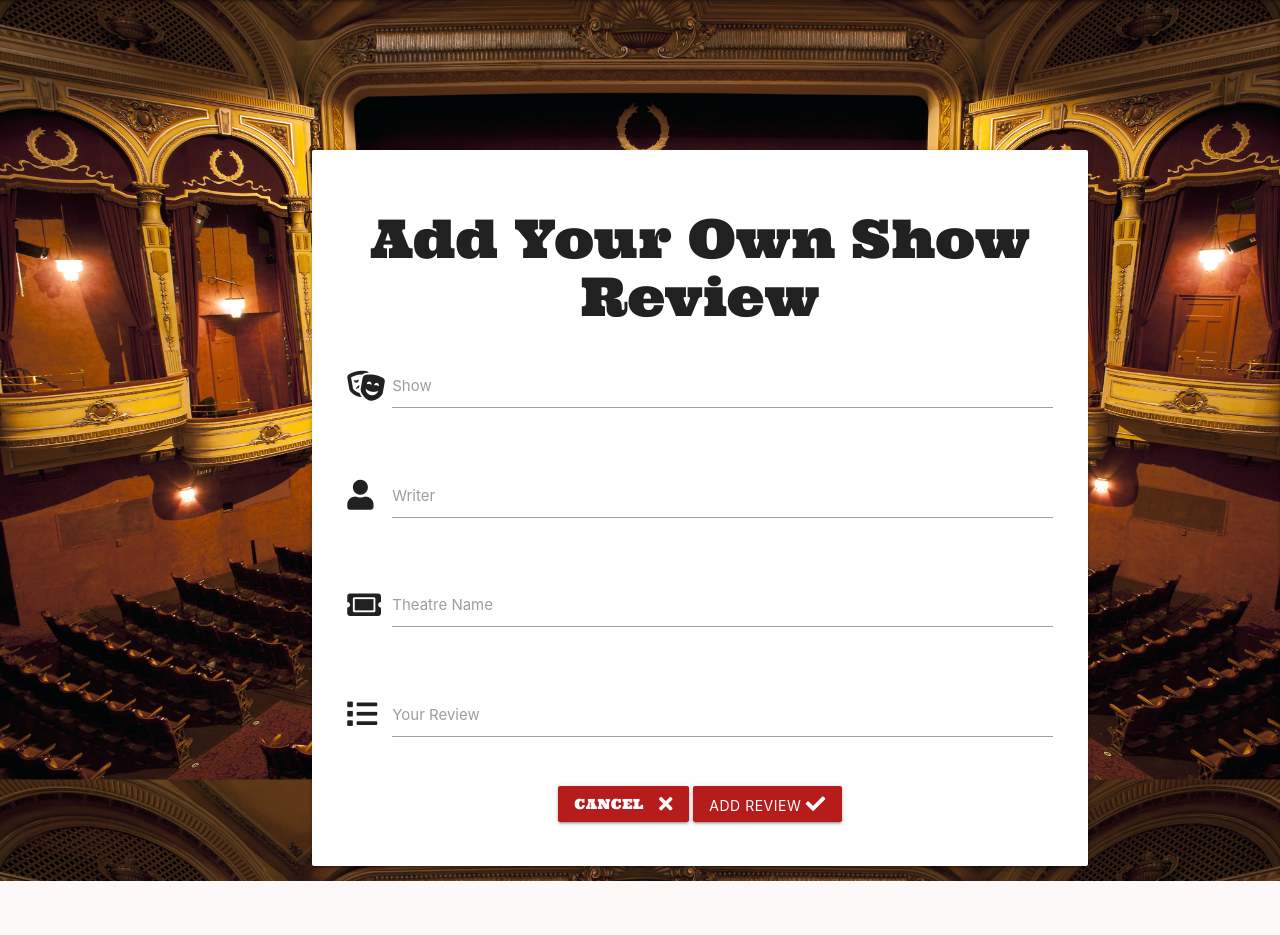
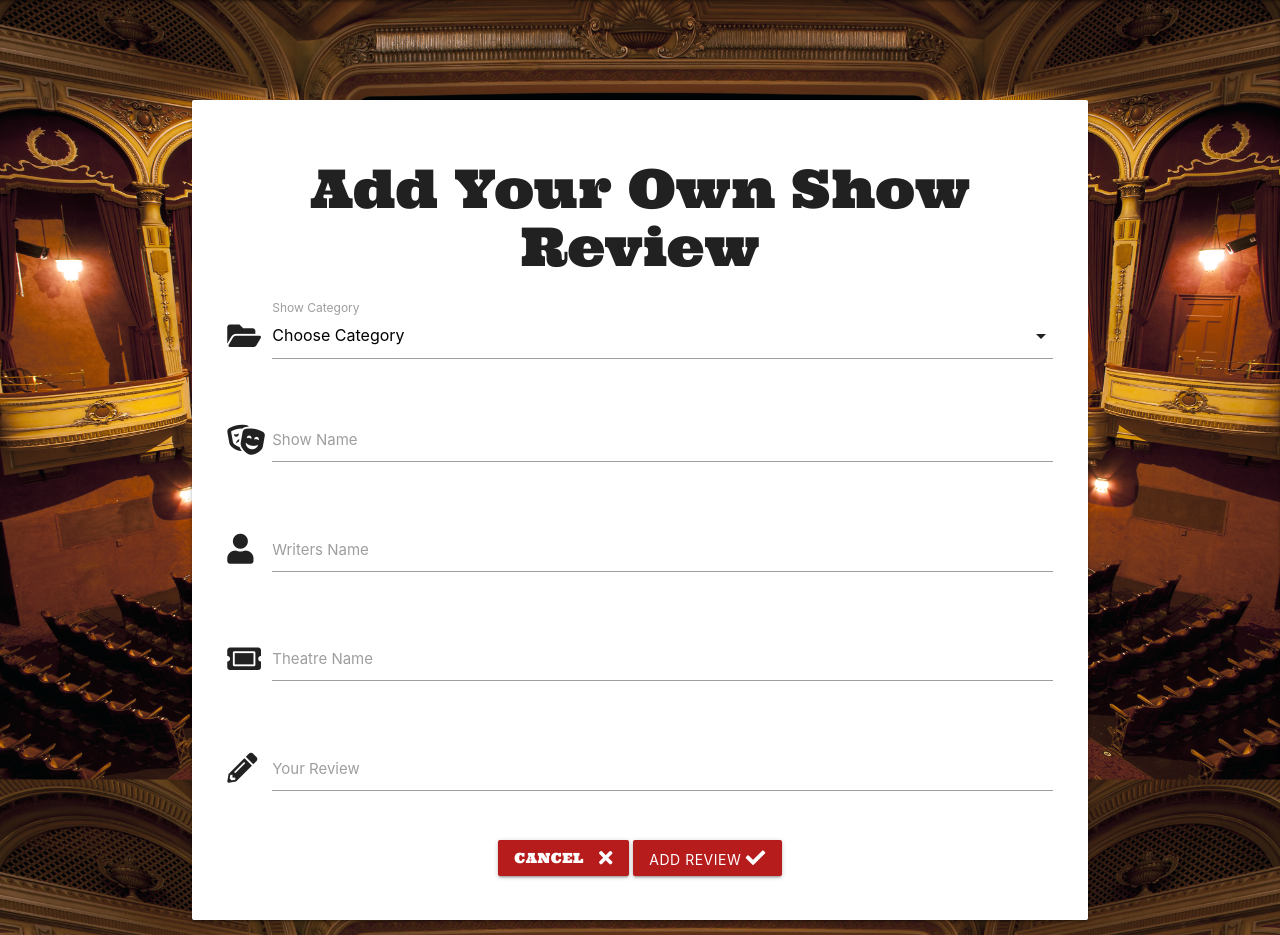
Before and after one commit to Craggy19/theatre_reviews, a Flask app: page /add_show in a window 1280 px wide. Shown: the part 68-1003 px from the top of the page. Before the commit the page ends 949 px from the top, so only its background shows below. Run offline with Flask 2, Linux system fonts and the light colour scheme; data that the repository does not hold is empty; some libraries are stand-ins or nearby versions.

Commit message:
Add categories dropdown

```diff
--- a/app.py
+++ b/app.py
@@ -117,21 +117,8 @@ def logout():
 
 @app.route("/add_show", methods=["GET", "POST"])
 def add_show():
-    # takes user input to send to DB
-    if request.method == "POST":
-        shows = {
-            "url": request.form.get("url"),
-            "show_name": request.form.get("show_name"),
-            "writer": request.form.get("writer"),
-            "theatre_name": request.form.get("theatre_name"),
-            "created_by": session["user"]
-        }
-        # post users input to MongoDB
-        mongo.db.shows.insert_one(shows)
-        flash("New Show Successfully Added!")
-        return redirect(url_for("get_shows"))
-
-    return render_template("add_show.html")
+    categories = mongo.db.categories.find().sort("category_name", 1)
+    return render_template("add_show.html", categories=categories)
 
 
 if __name__ == "__main__":
--- a/static/css/style.css
+++ b/static/css/style.css
@@ -14,10 +14,8 @@ body {background-image: url(../images/theatre.jpg);
 }
 
 .card-panel {
-    margin-top: 150px;
-
+    margin-top: 100px;
     position: relative;
-    margin-left: 120px;
 }
 
 .brand-logo {
--- a/static/js/script.js
+++ b/static/js/script.js
@@ -1,4 +1,5 @@
 $(document).ready(function(){
     $('.sidenav').sidenav({edge: "right"});
     $('.collapsible').collapsible();
+    $('select').formSelect();
   });
--- a/templates/add_show.html
+++ b/templates/add_show.html
@@ -4,14 +4,25 @@
 <div class="row card-panel white">
    <h2 class="center-align">Add Your Own Show Review</h2>
    <form class="col s12" method="POST" action="{{ url_for('add_show') }}">
-
+        <div class="row">
+            <div class="input-field col s12">
+                <i class="fas fa-folder-open prefix"></i>
+                <select id="category_name" name="category_name" class="validate" required>
+                    <option value="" disabled selected>Choose Category</option>
+                    {% for category in categories %}
+                        <option value="{{ category.category_name }}">{{ category.category_name }}</option>
+                    {% endfor %}
+                 </select>
+                <label for="category_name">Show Category</label>
+            </div>
+        </div>
       <!--add name of show-->
       <div class="row">
          <div class="input-field col s12">
             <i class="fas fa-theater-masks prefix"></i>
-            <textarea id="show_name" name="show_name" minlength="5" maxlength="15"
+            <textarea id="show_name" name="show_name" minlength="5" maxlength="200"
                class="materialize-textarea validate" required></textarea>
-            <label for="show_name">Show</label>
+            <label for="show_name">Show Name</label>
          </div>
       </div>
       <!--add writers name -->
@@ -19,7 +30,7 @@
          <div class="input-field col s12">
             <i class="fas fa-user prefix"></i>
             <textarea id="writer" name="writer" class="materialize-textarea validate" required></textarea>
-            <label for="writer">Writer</label>
+            <label for="writer">Writers Name</label>
          </div>
       </div>
       <!--add theatre name-->
@@ -33,7 +44,7 @@
       <!--add review-->
       <div class="row">
          <div class="input-field col s12">
-            <i class="fas fa-list prefix"></i>
+            <i class="fas fa-pencil-alt prefix"></i>
             <textarea id="review" name="review" class="materialize-textarea validate" required></textarea>
             <label for="review">Your Review</label>
          </div>
--- a/templates/home.html
+++ b/templates/home.html
@@ -5,10 +5,10 @@
 
 <div class="row">
 <form class="col s12 m8 offset-m2">
-    <div class="card-panel">
+    <div class="card-panel center-align">
             <h2 class="center-align">Theatre Reviews</h2>
         <p class="center-align">Welcome to Theatre Review. It is the perfect site
-             to see other peoples thoughts on plays they have seen, or even add you own review </p>
+             to see other peoples thoughts on plays they have seen, or even add your own review </p>
 
         {% if session.user %}
         <div class="card-action center">
```
